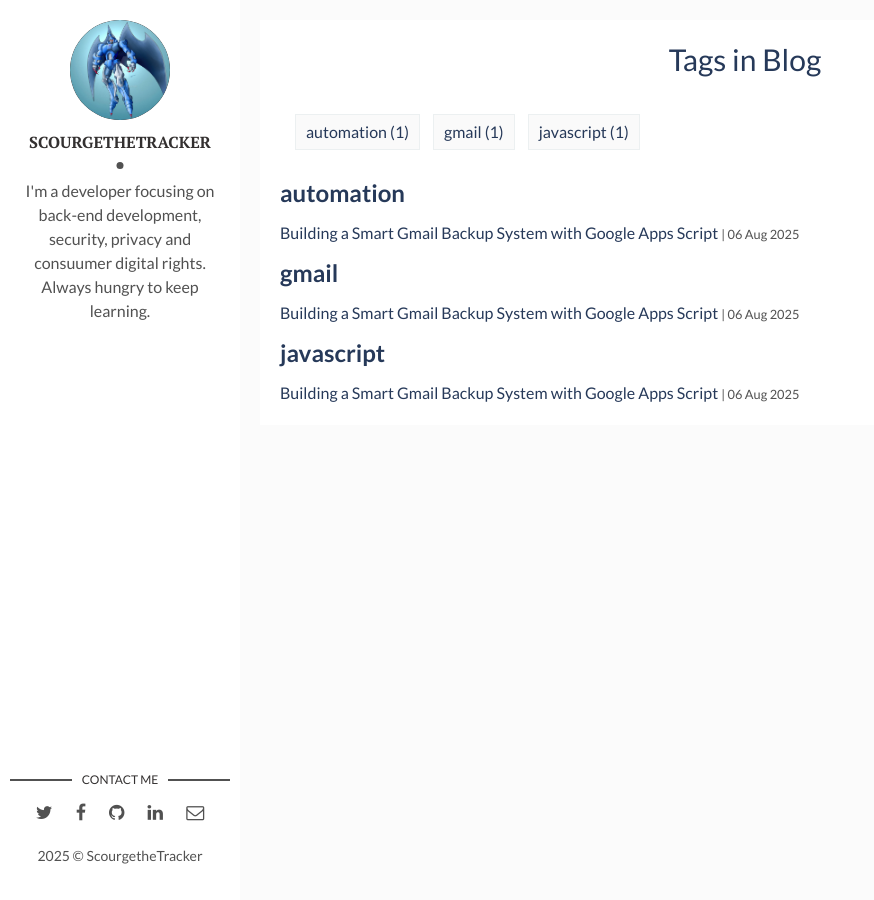
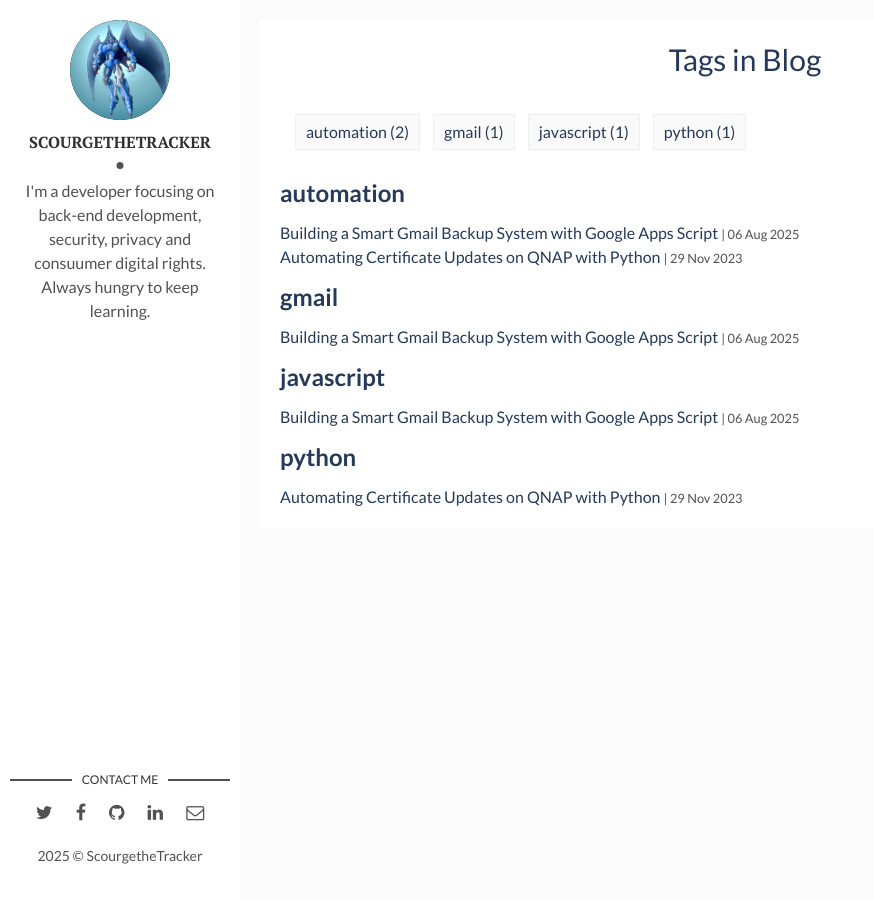
Before and after one commit to scourgethetracker/scourgethetracker.github.io, a Jekyll site: the page built from docs/tags.html, in a window 1280 px wide. Shown: the whole page, without its empty margins (0-874 px from the left). Built offline with Jekyll 4.4.1, drawn with Linux system fonts in a browser that asks for light colours.

Commit message:
update post with image

```diff
--- a/docs/_posts/2023-11-29-Update-QNAP-certs-with-Python.md
+++ b/docs/_posts/2023-11-29-Update-QNAP-certs-with-Python.md
@@ -2,7 +2,10 @@
 layout: post
 title: "Automating Certificate Updates on QNAP with Python"
 date: 2023-11-29
+img: post-qnap-python.png
+fig-caption: Automated certificate updates for QNAP using Python
 categories: automation python
+tags: automation python
 ---
 
 ## QNAP and SSL... ugh, sorta.
```
Also changed, not shown: 1 other file.
